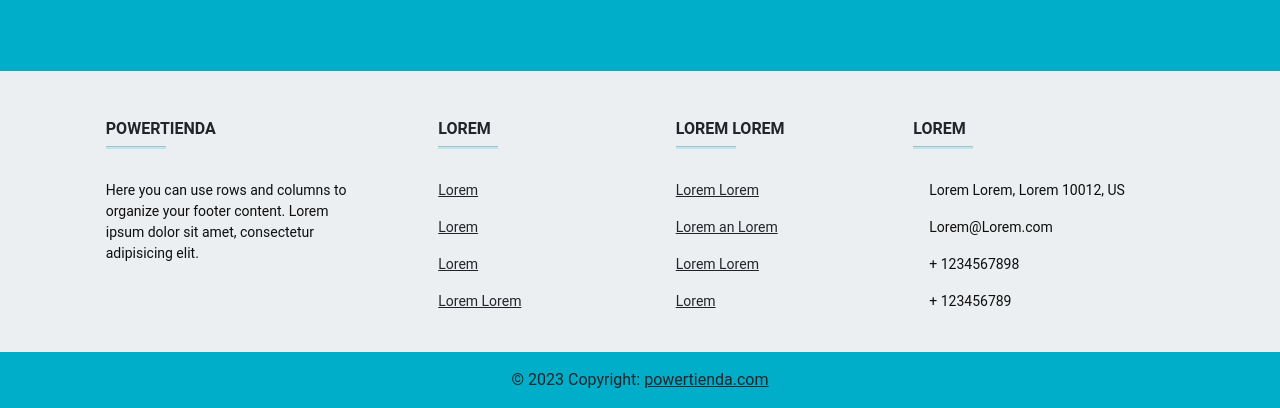
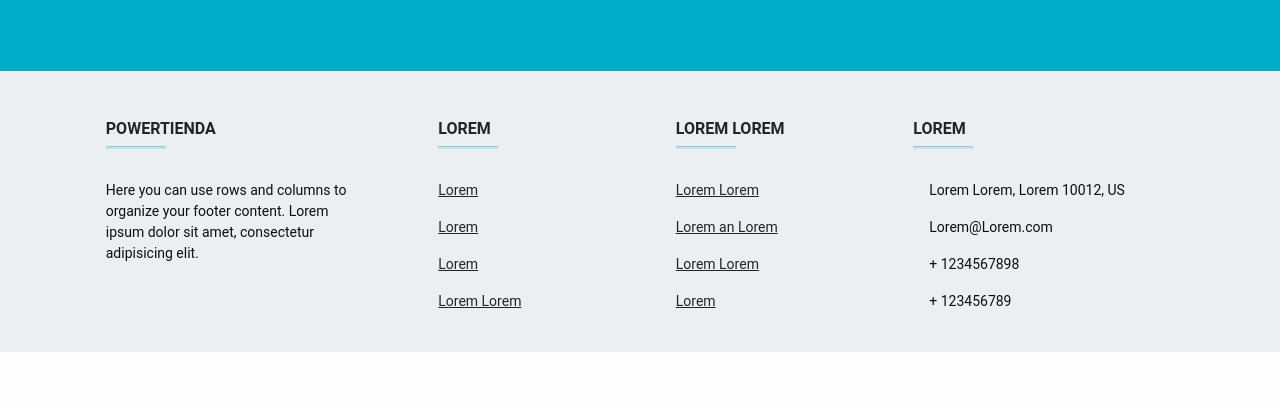
Before and after one commit to p1p1turr1p1/powerTienda, a Django app: page /contacto in a window 1280 px wide. Shown: the part 1454-1862 px from the top of the page. After the commit the page ends 1806 px from the top, so only its background shows below. Run offline with Django 4.2, Linux system fonts and the light colour scheme; some libraries are stand-ins or nearby versions.

Commit message:
Update footer.html

```diff
--- a/tienda/templates/tienda/footer.html
+++ b/tienda/templates/tienda/footer.html
@@ -97,11 +97,4 @@
       </div>
     </div>
   </section>
-  <div
-    class="text-center p-3"
-    style="background-color: #00aec9"
-  >
-    © 2023 Copyright:
-    <a class="text-dark" href="#">powertienda.com</a>
-  </div>
 </footer>
```
